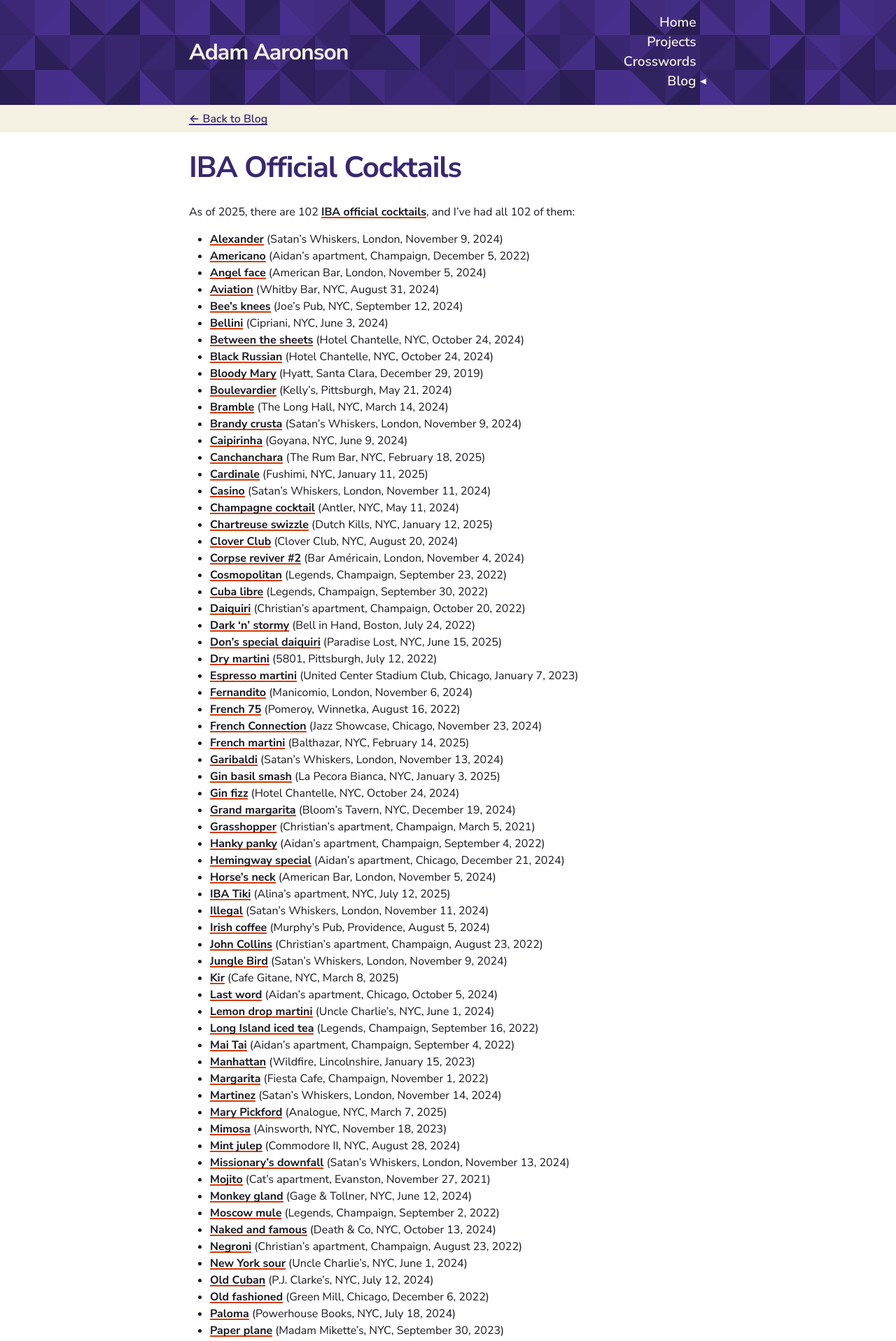
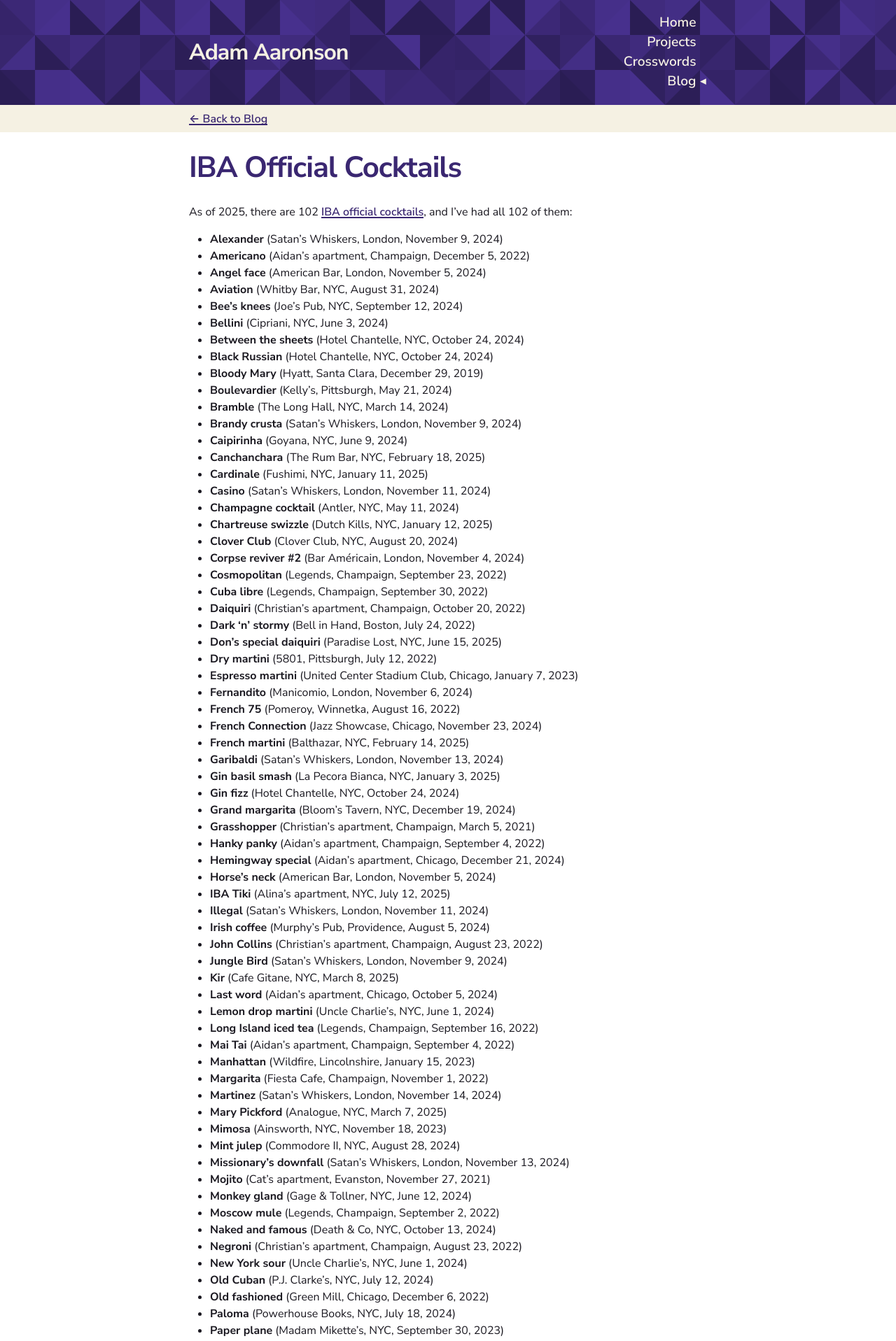
Before and after one commit to adamaaronson/adamaaronson.github.io, a Jekyll site: the page built from cocktails.md, in a window 1280 px wide. Shown: the top 1917 px of the page at 70% size. Built offline with Jekyll 4.4.1, drawn with Linux system fonts in a browser that asks for light colours.

Commit message:
Update link styles

```diff
--- a/assets/css/general.scss
+++ b/assets/css/general.scss
@@ -39,10 +39,7 @@
 
 a.iba {
     font-weight: bold;
-    background-image: linear-gradient($hard-color 0%, $hard-color 100%);
-    background-position: 0 1.15em;
-    background-repeat: repeat-x;
-    background-size: 6px 2px;
+    background-image: none;
 
     &,
     &:visited {
@@ -50,7 +47,7 @@ a.iba {
     }
 
     &:hover {
-        color: $light-color;
+        color: $hard-color;
     }
 }
 
--- a/cocktails.md
+++ b/cocktails.md
@@ -6,7 +6,7 @@ title: IBA Official Cocktails
 permalink: /cocktails/
 ---
 
-As of 2025, there are 102 [IBA official cocktails](https://iba-world.com/cocktails/all-cocktails/){: .iba}, and I've had all 102 of them:
+As of 2025, there are 102 [IBA official cocktails](https://iba-world.com/cocktails/all-cocktails/), and I've had all 102 of them:
 
 -   [Alexander](https://iba-world.com/iba-cocktail/alexander/){: .iba} (Satan's Whiskers, London, November 9, 2024)
 -   [Americano](https://iba-world.com/iba-cocktail/americano/){: .iba} (Aidan's apartment, Champaign, December 5, 2022)
```
